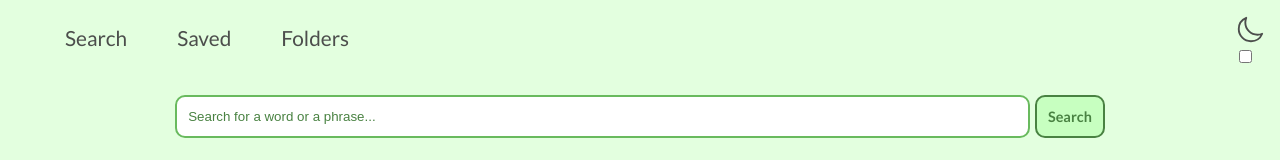
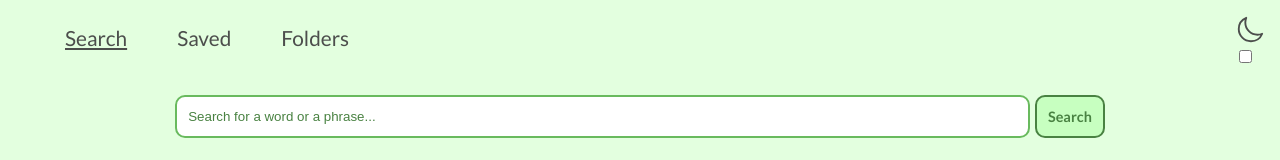
Before and after one commit to KateBoikova/dictionary-app, a React (Create React App) app: page / in a window 1280 px wide. Shown: the top 160 px of the page. Built offline with nearby package versions, Linux system fonts and the light colour scheme; a web font is replaced by a local one.

Commit message:
add active link highlight

```diff
--- a/package.json
+++ b/package.json
@@ -14,7 +14,7 @@
     "react-redux": "^9.2.0",
     "react-router-dom": "^6.26.1",
     "react-scripts": "5.0.1",
-    "sass": "^1.72.0",
+    "sass": "^1.84.0",
     "sass-loader": "^14.1.1",
     "web-vitals": "^2.1.4"
   },
--- a/src/components/NavBar/NavBar.js
+++ b/src/components/NavBar/NavBar.js
@@ -2,17 +2,36 @@ import { NavLink } from 'react-router-dom';
 import styles from './NavBar.module.scss';
 
 function NavBar () {
+  const activeStyle = {
+    textDecoration: 'underline',
+  };
+
   return (
     <nav className={styles.navBar}>
       <ul className={styles.navItemsContainer}>
         <li className={styles.navItem}>
-          <NavLink to='/'>Search</NavLink>
+          <NavLink
+            to='/'
+            style={({ isActive }) => (isActive ? activeStyle : undefined)}
+          >
+            Search
+          </NavLink>
         </li>
         <li className={styles.navItem}>
-          <NavLink to='/saved'>Saved</NavLink>
+          <NavLink
+            to='/saved'
+            style={({ isActive }) => (isActive ? activeStyle : undefined)}
+          >
+            Saved
+          </NavLink>
         </li>
         <li className={styles.navItem}>
-          <NavLink to='/folders'>Folders</NavLink>
+          <NavLink
+            to='/folders'
+            style={({ isActive }) => (isActive ? activeStyle : undefined)}
+          >
+            Folders
+          </NavLink>
         </li>
       </ul>
     </nav>
--- a/src/components/NavBar/NavBar.module.scss
+++ b/src/components/NavBar/NavBar.module.scss
@@ -1,36 +1,23 @@
 @use '../../styles/variables';
-
-.navBar {
-  li {
-    list-style: none;
-    a {
-      text-decoration: none;
-      font-size: 1.3rem;
-    }
-  }
-}
 
 .navItemsContainer {
   display: flex;
   justify-content: space-evenly;
   flex-wrap: wrap;
   li {
+    list-style: none;
     margin: 10px;
     padding: 5px 15px 5px;
     border-radius: 15px;
     transition: background-color 0.4s ease-in-out;
     a {
+      text-decoration: none;
+      font-size: 1.3rem;
       color: inherit;
     }
   }
+
   li:hover {
     background-color: variables.$mainGreen;
   }
 }
-// .navItem a.active::after {
-//   content: '';
-//   height: 10px;
-//   width: 10px;
-//   border-radius: 50%;
-//   color: green;
-// }
```
Also changed, not shown: public/manifest.json (deleted), 1 other file (tests, documents, lock files or other folders).
